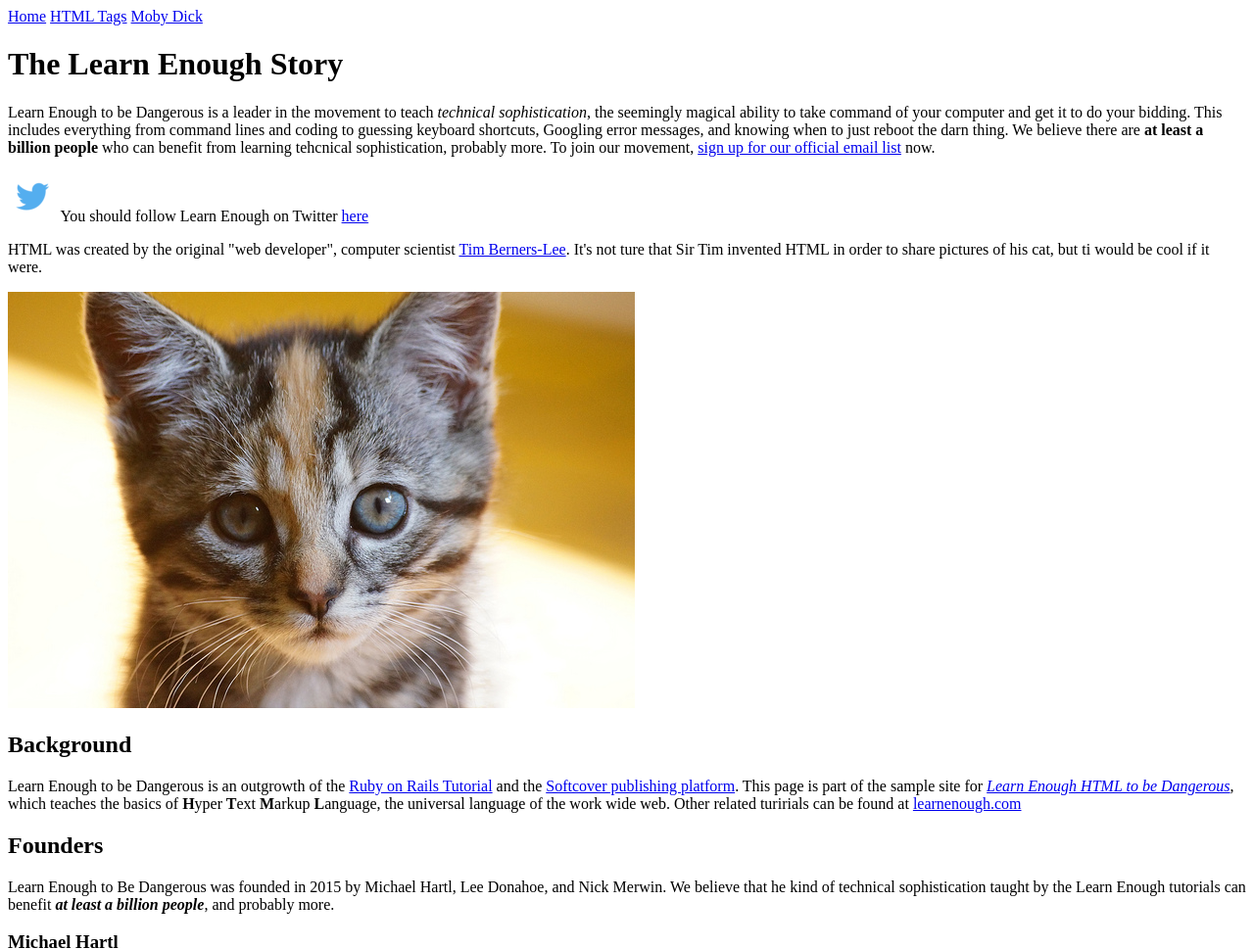
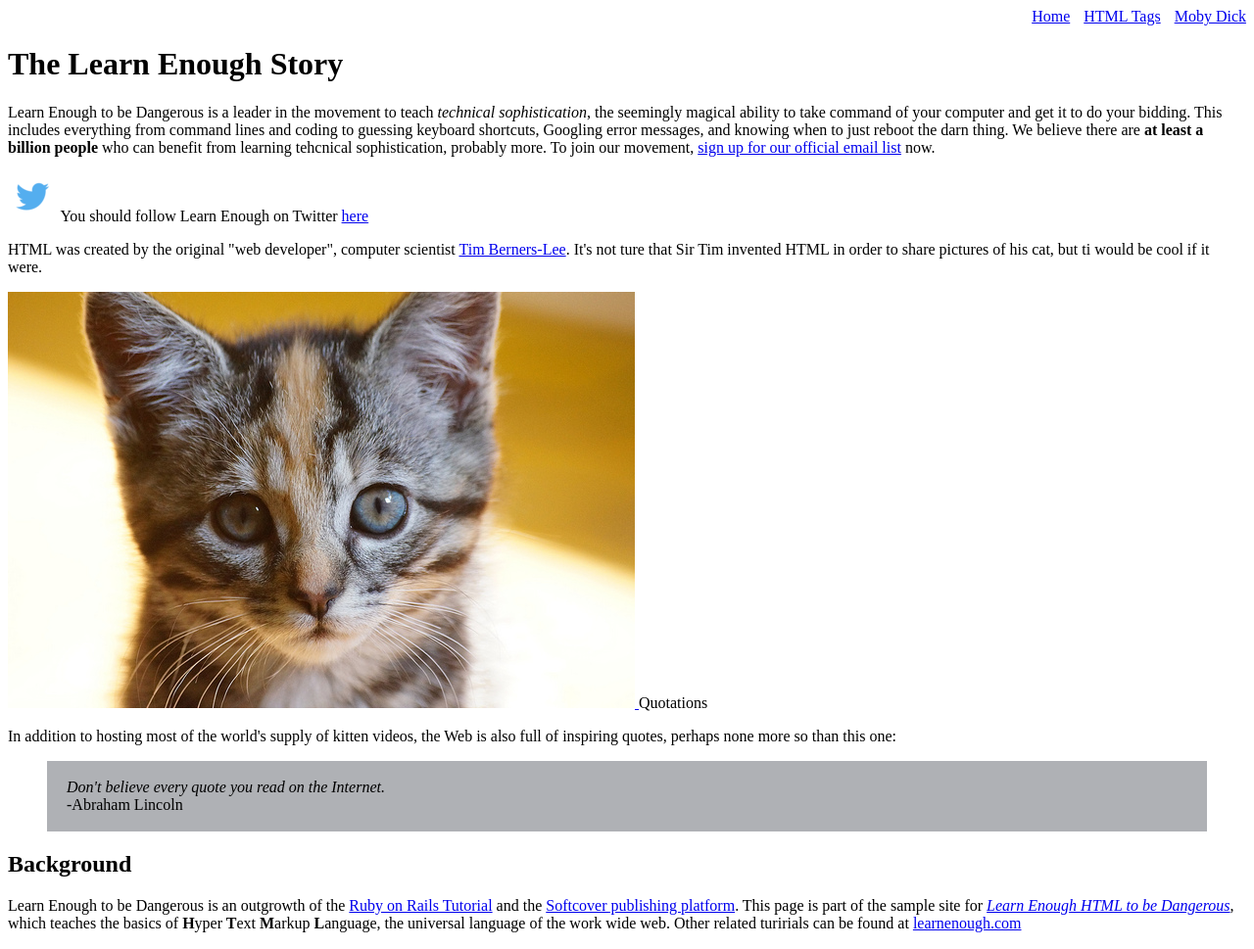
Before and after one commit to GabrielS0ng/sample_website, a plain HTML site: page index.html in a window 1280 px wide. Shown: the top 969 px of the page at 98% size. Drawn offline with Linux system fonts and the light colour scheme.

Commit message:
Refactor inline styles into a stylesheet

```diff
--- /dev/null
+++ b/css/main.css
@@ -0,0 +1,6 @@
+.nav-menu{
+    text-align: right;
+}
+.nav-spacing{
+    margin: 0 0 0 10px;
+}
--- a/index.html
+++ b/index.html
@@ -3,12 +3,13 @@
   <head>
     <title>Learn Enough to Be Dangerous</title>
     <meta charset="utf-8">
+    <link rel="stylesheet" href="css/main.css">
   </head>
   <body>
-    <div>
+    <div id="main-nav" class="nav-menu">
       <a href="index.html">Home</a>
-      <a href="tags.html">HTML Tags</a>
-      <a href="moby_dick.html">Moby Dick</a>
+      <a href="tags.html" class="nav-spacing">HTML Tags</a>
+      <a href="moby_dick.html" class="nav-spacing">Moby Dick</a>
     </div>
     <h1>The Learn Enough Story</h1>
     <p>
@@ -27,6 +28,19 @@
     <a href="https://www.flickr.com/photos/deborah_s_perspective/14144861329">
       <img src="images/kitten.jpg" alt="An adorable kitten">
     </a>
+    <TAG>Quotations</TAG>
+    <p>
+      In addition to hosting most of the world's supply of kitten videos, the Web is also full of inspiring quotes, perhaps none more so than this one:
+    </p>
+
+    <blockquote style="padding: 2px 20px; background: #afb1b5;">
+    <p>
+      <em>Don't believe every quote you read on the Internet.</em>
+      <br>
+      -Abraham Lincoln
+    </p>
+    </blockquote>
+
     <h2>Background</h2>
     <p>
       Learn Enough to be Dangerous is an outgrowth of the <a href="https://railstutorial.org/">Ruby on Rails Tutorial</a> and the <a href="https://www.softcover.io/">Softcover publishing platform</a>.
```
Also changed, not shown: moby_dick.html (+8 -8 lines).
